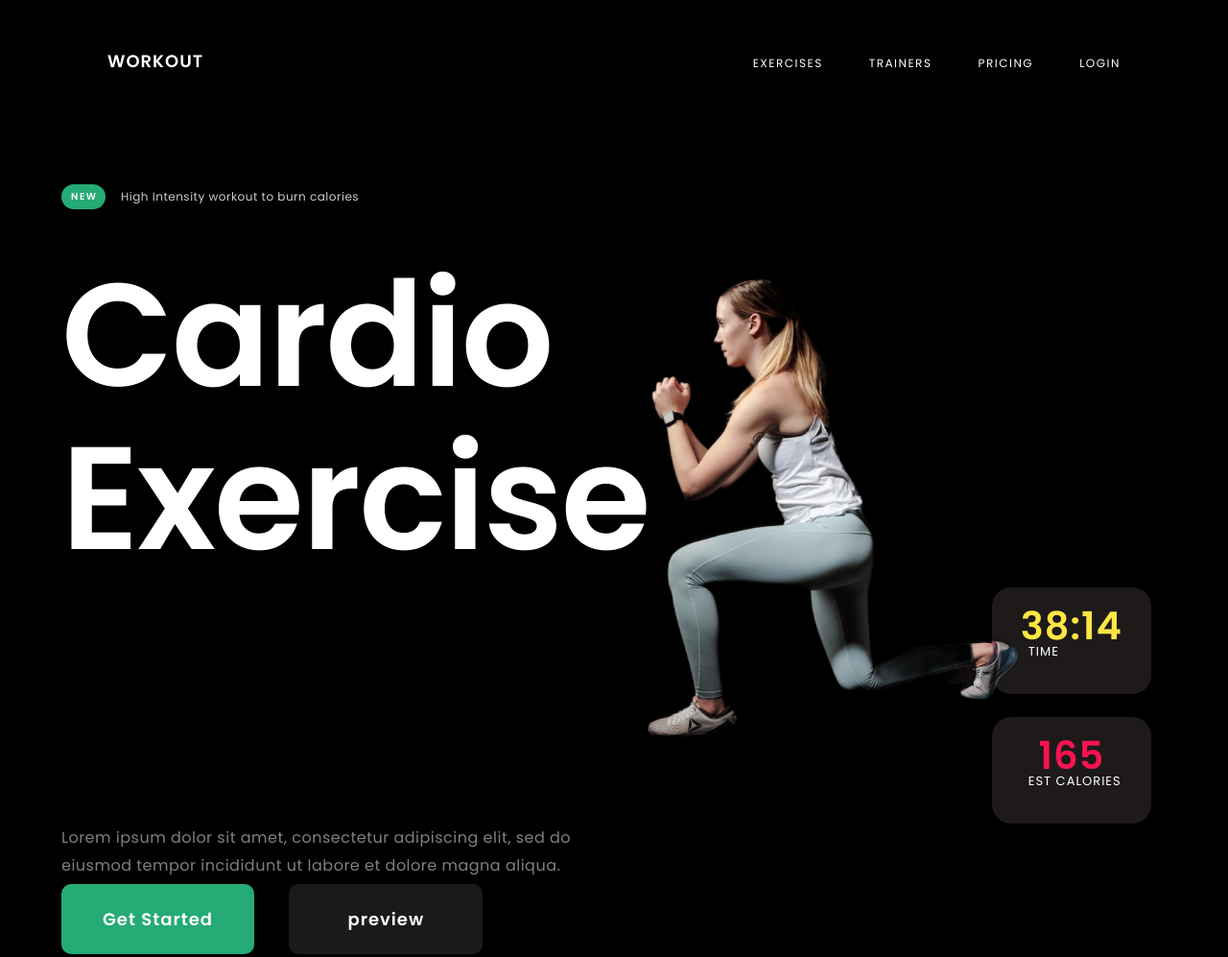
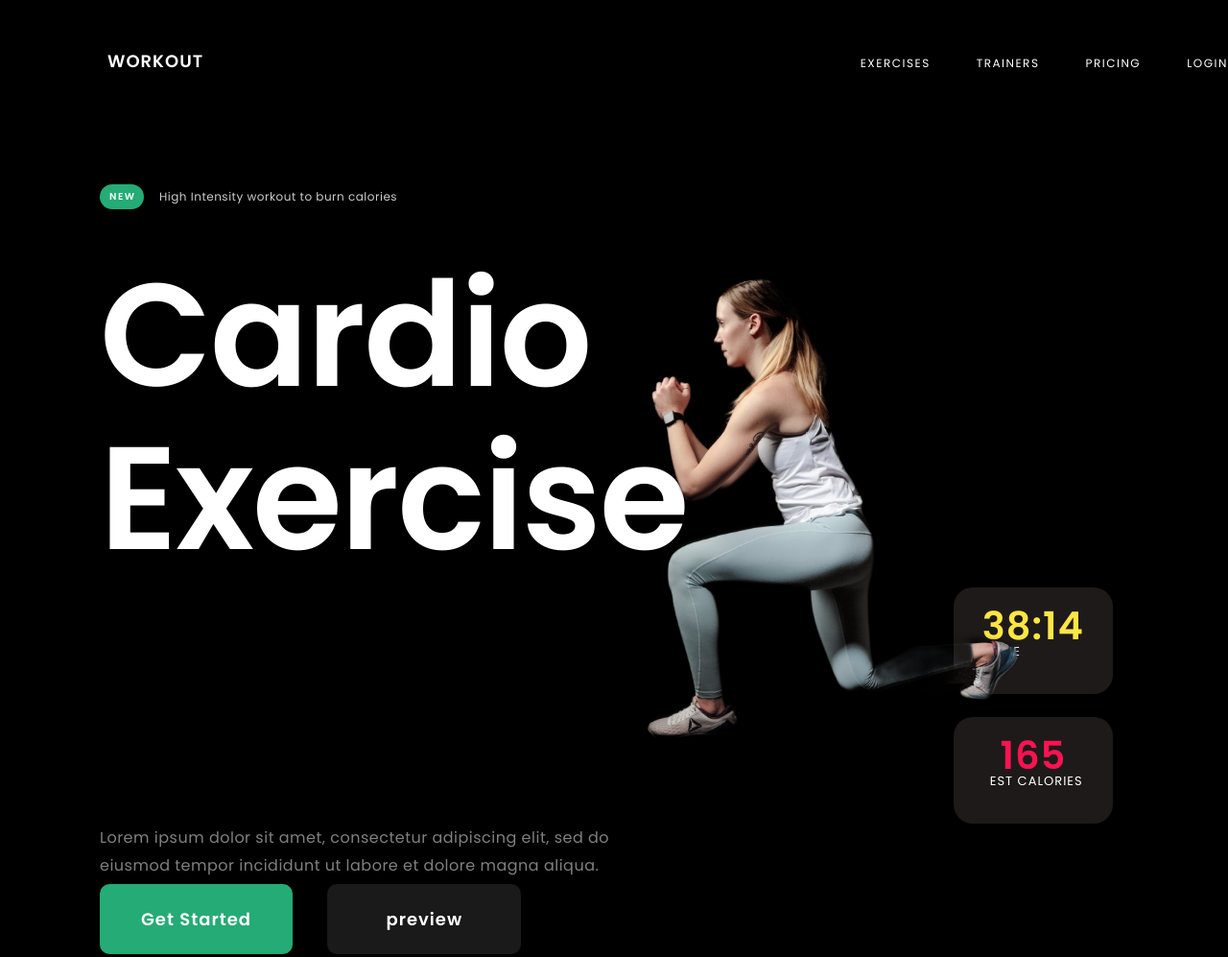
Before and after one commit to MisterrXray/cardio, a website: page src/index.html in a window 1280 px wide. Shown: the top 997 px of the page at 96% size. Drawn offline with nearby package versions, Linux system fonts and the light colour scheme; files that its build step writes are made by us from their sources; files whose address does not match are found by name.

Commit message:
cardio container with 1200px

```diff
--- a/src/sass/style.scss
+++ b/src/sass/style.scss
@@ -33,6 +33,8 @@
 }
 
 .container {
+  width: 100%;
+  width: 1200px;
 
   /* менять размер зависит от макета */
   margin: 0 auto;
```
Also changed, not shown: dist/css/style.min.css.
